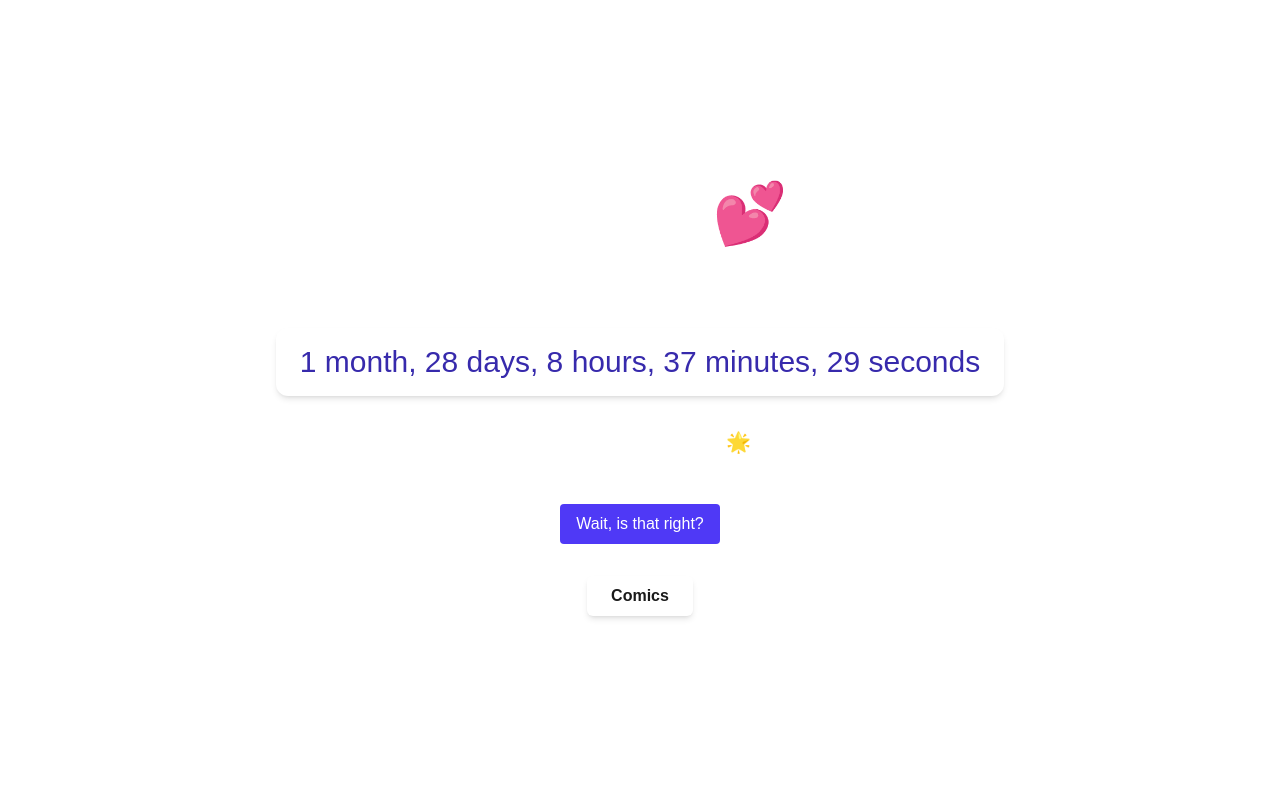
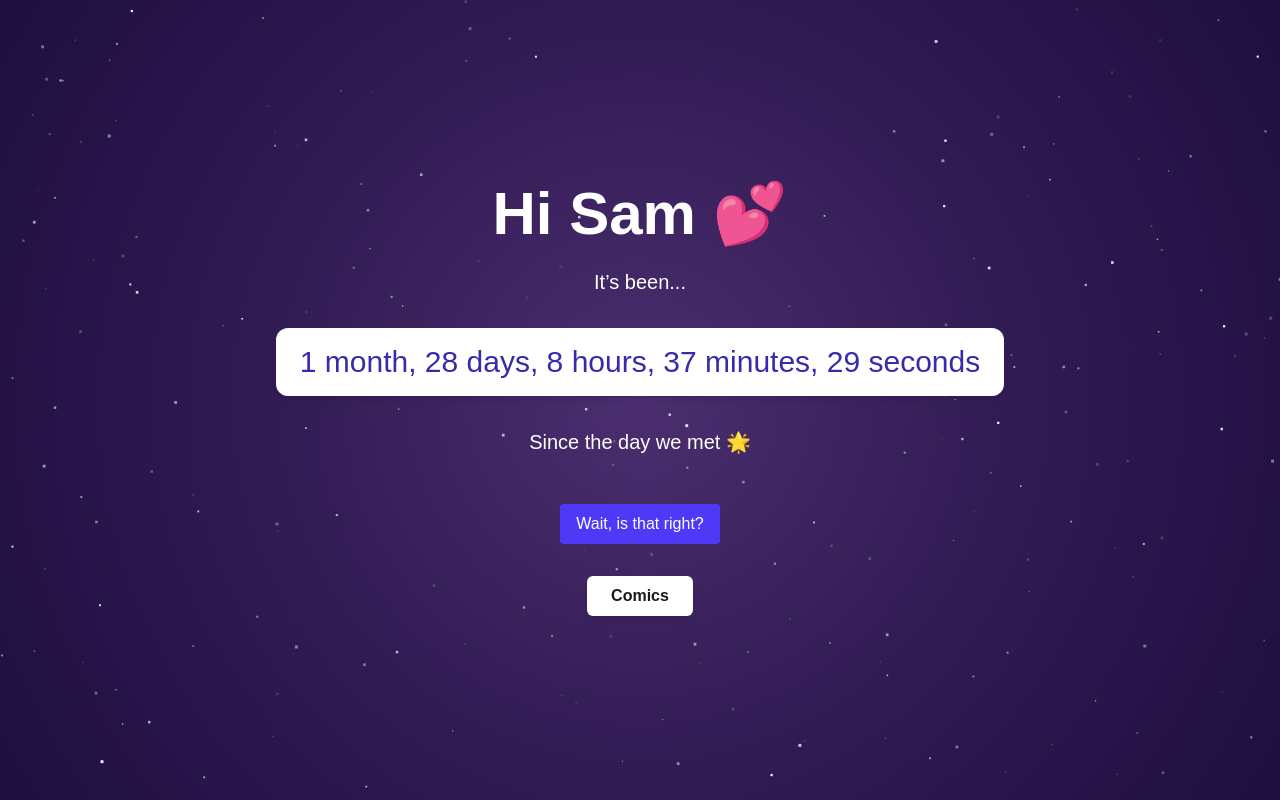
Before and after one commit to Jen000/dreambean, a Next.js app: page / in a window 1280 px wide. Built offline with nearby package versions, Linux system fonts and the light colour scheme.

Commit message:
changing light mode background color

```diff
--- a/src/app/globals.css
+++ b/src/app/globals.css
@@ -1,8 +1,8 @@
 @import "tailwindcss";
 
 :root {
-  --background: #ffffff;
-  --foreground: #171717;
+  --background: radial-gradient(circle at center, #4b2e6f, #311b53, #1e0e3f);
+  --foreground: #e5e5e5;
 }
 
 @theme inline {
```
